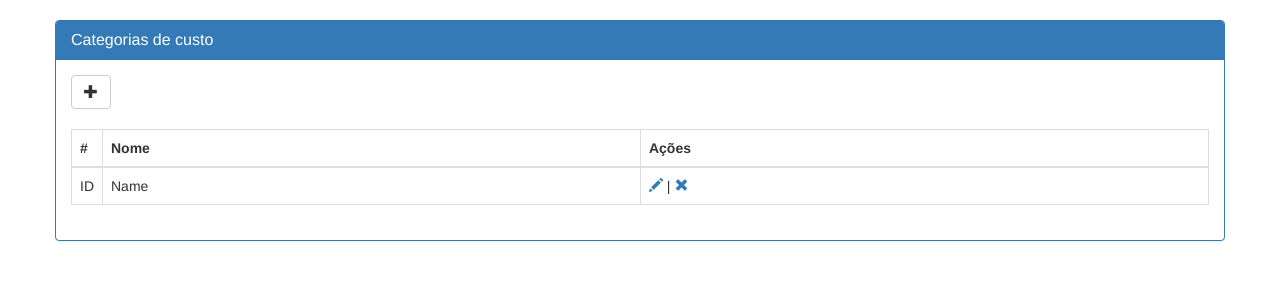
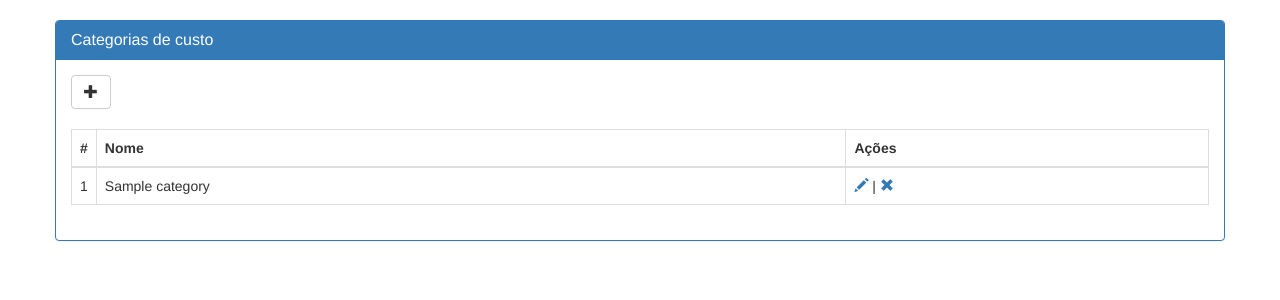
Before and after one commit to brunoneve/gestorFinance, a PHP site: template templates/category-costs/list.html.twig in a window 1280 px wide. Shown: the part 52-352 px from the top of the page. Run offline with PHP 8.4, Linux system fonts and the light colour scheme; the template is opened without the code that fills it: most values are stand-ins (such as "Sample title", 1, 10 or a date in 2020); some libraries are stand-ins or nearby versions.

```diff
--- a/templates/category-costs/list.html.twig
+++ b/templates/category-costs/list.html.twig
@@ -29,9 +29,10 @@
                                 </tr>
                                 </thead>
                                 <tbody>
+                                {% for category in categories %}
                                     <tr>
-                                    <td>ID</td>
-                                    <td>Name</td>
+                                        <td>{{ category.id }}</td>
+                                        <td>{{ category.name }}</td>
                                         <td>
                                             <a href="#">
                                                 <span class="glyphicon glyphicon-pencil"></span>
@@ -42,6 +43,7 @@
                                             </a>
                                         </td>
                                     </tr>
+                                {% endfor %}
                                 </tbody>
                             </table>
                         </div>
```
Also changed, not shown: public/index.php (+6 -1 lines), src/Models/CategoryCost.php (added, +11 -0 lines). Lines whose indentation alone changed are shown as unchanged.
